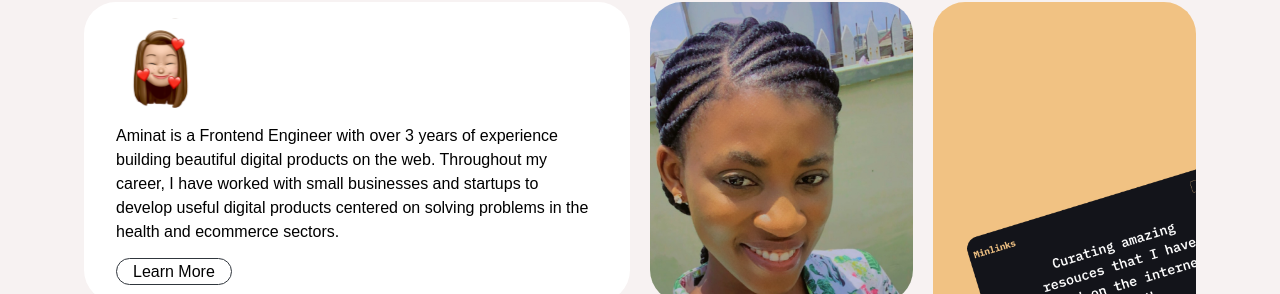
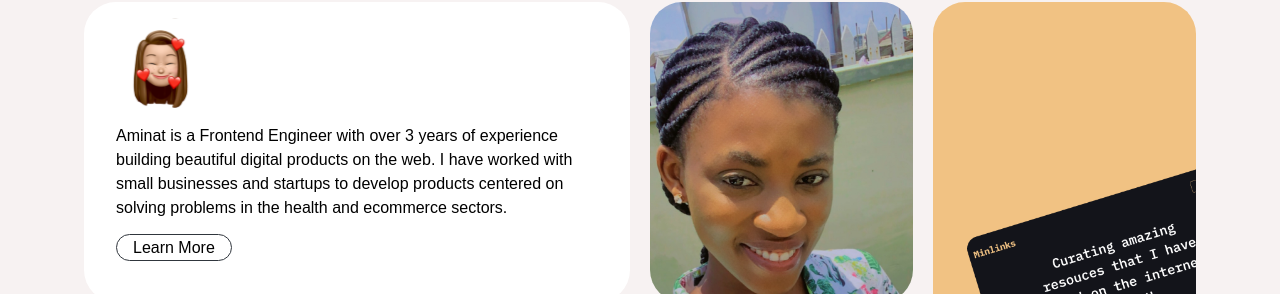
Before and after one commit to giselle2323/clayco, a Next.js app: page / in a window 1280 px wide. Shown: the part 154-448 px from the top of the page. Built offline with nearby package versions, Linux system fonts and the light colour scheme; a web font is replaced by a local one.

Commit message:
feat: reduce bio

```diff
--- a/pages/index.tsx
+++ b/pages/index.tsx
@@ -246,7 +246,8 @@ const Home: NextPage = () => {
                   className=" h-[90px] my-4"
                 />
                 <p className="max-w-[477px]">
-                 Aminat is a Frontend Engineer with over 3 years of experience building beautiful digital products on the web. Throughout my career, I have worked with small businesses and startups to develop useful digital products centered on solving problems in the health and ecommerce sectors.
+                 Aminat is a Frontend Engineer with over 3 years of experience building beautiful digital products on the web.
+                 I have worked with small businesses and startups to develop products centered on solving problems in the health and ecommerce sectors.
                 </p>
 
                 <div className="mt-4">
```
